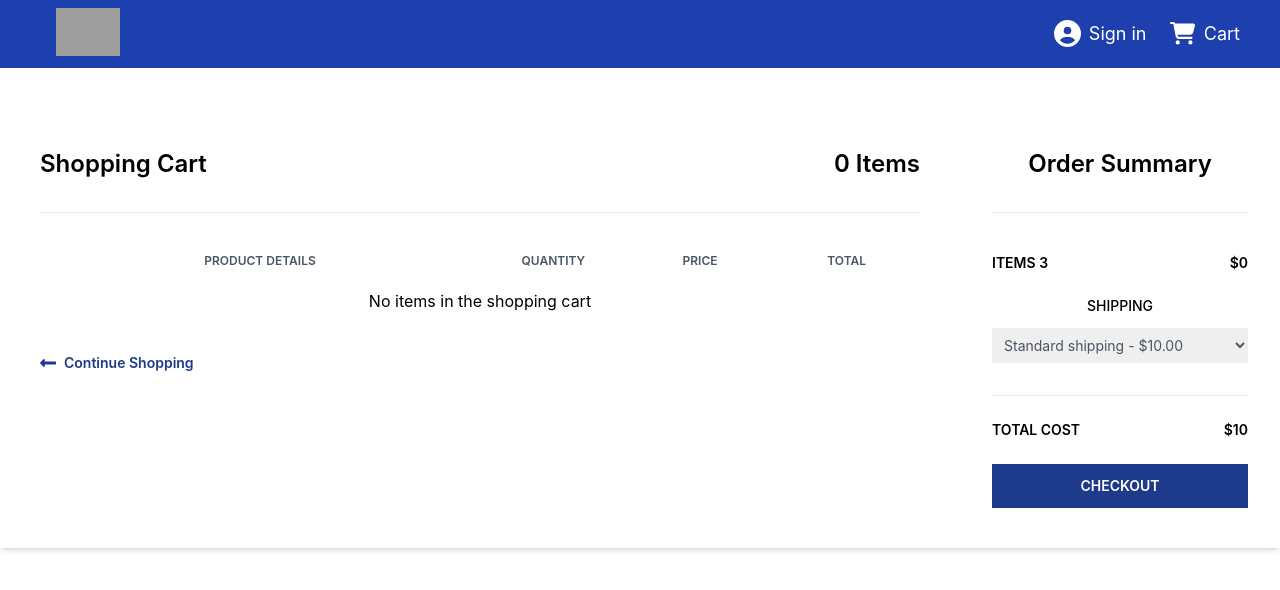
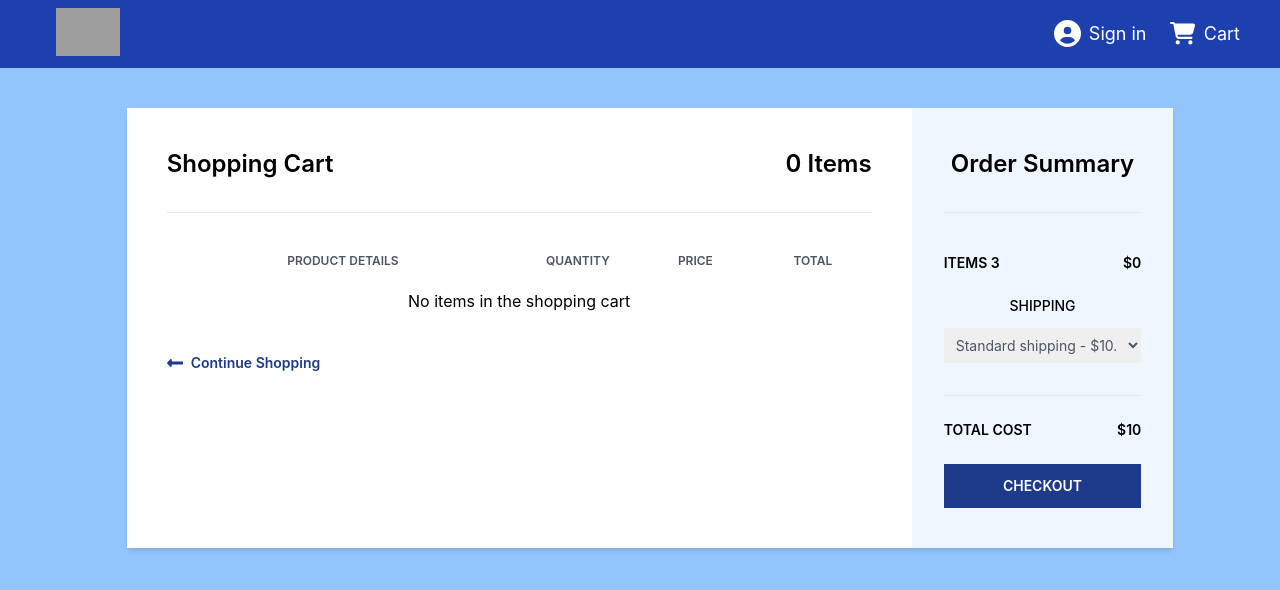
Before and after one commit to LuisAlbertoATOS/OnlineStore-React, a React (Create React App) app in the folder online-store/: page /shopping-cart in a window 1280 px wide. Shown: the top 590 px of the page. Built offline with nearby package versions, Linux system fonts and the light colour scheme; grey boxes are pictures that could not be loaded.

Commit message:
progress

```diff
--- a/online-store/src/components/ShoppingCart/ShoppingCart.jsx
+++ b/online-store/src/components/ShoppingCart/ShoppingCart.jsx
@@ -57,9 +57,9 @@ const ShoppingCart = () => {
   }
 
   return (
-    <>
+    <section className="h-screen w-screen bg-blue-300">
       <Navbar />
-      <div className="container mx-auto mt-10">
+      <div className="align-content-center container mx-auto mt-10 w-5/6 pl-5">
         <div className="flex shadow-md my-10">
           <div className="w-3/4 bg-white px-10 py-10">
             <div className="flex justify-between border-b pb-8">
@@ -85,9 +85,9 @@ const ShoppingCart = () => {
             {items?.length > 0 &&
               items.map((item, index) => {
                 return (
-                  <div className="border-double border-4 border-sky-500 flex items-center hover:bg-gray-100 -mx-8 pr-6 pl-3 py-5">
+                  <div className="border-double border-4 border-blue-500 flex items-center hover:bg-gray-100 -mx-8 pr-6 pl-3 py-5 mb-2">
                     <div className="flex w-1/2">
-                        <FontAwesomeIcon icon={faTrash} className="px-5 fa-xl self-center hover:text-red-500" onClick={deleteItem(shoppingCart[index].productId)}/>
+                        <FontAwesomeIcon icon={faTrash} className="px-5 fa-xl self-center hover:text-red-500 cursor-pointer" onClick={deleteItem(shoppingCart[index].productId)}/>
                       <div className="w-40">
                         <img className="h-24" src={item.image} alt="" />
                       </div>
@@ -122,7 +122,7 @@ const ShoppingCart = () => {
             </Link>
           </div>
 
-          <div id="summary" className="w-1/4 px-8 py-10">
+          <div id="summary" className="bg-blue-50 w-1/4 px-8 py-10">
             <h1 className="font-semibold text-2xl border-b pb-8">
               Order Summary
             </h1>
@@ -162,7 +162,7 @@ const ShoppingCart = () => {
       {/* <Routes>
         <Route path="successfull-purchase" element={<SuccessfullPurchase />} />
       </Routes> */}
-    </>
+    </section>
   );
 };
 
```
